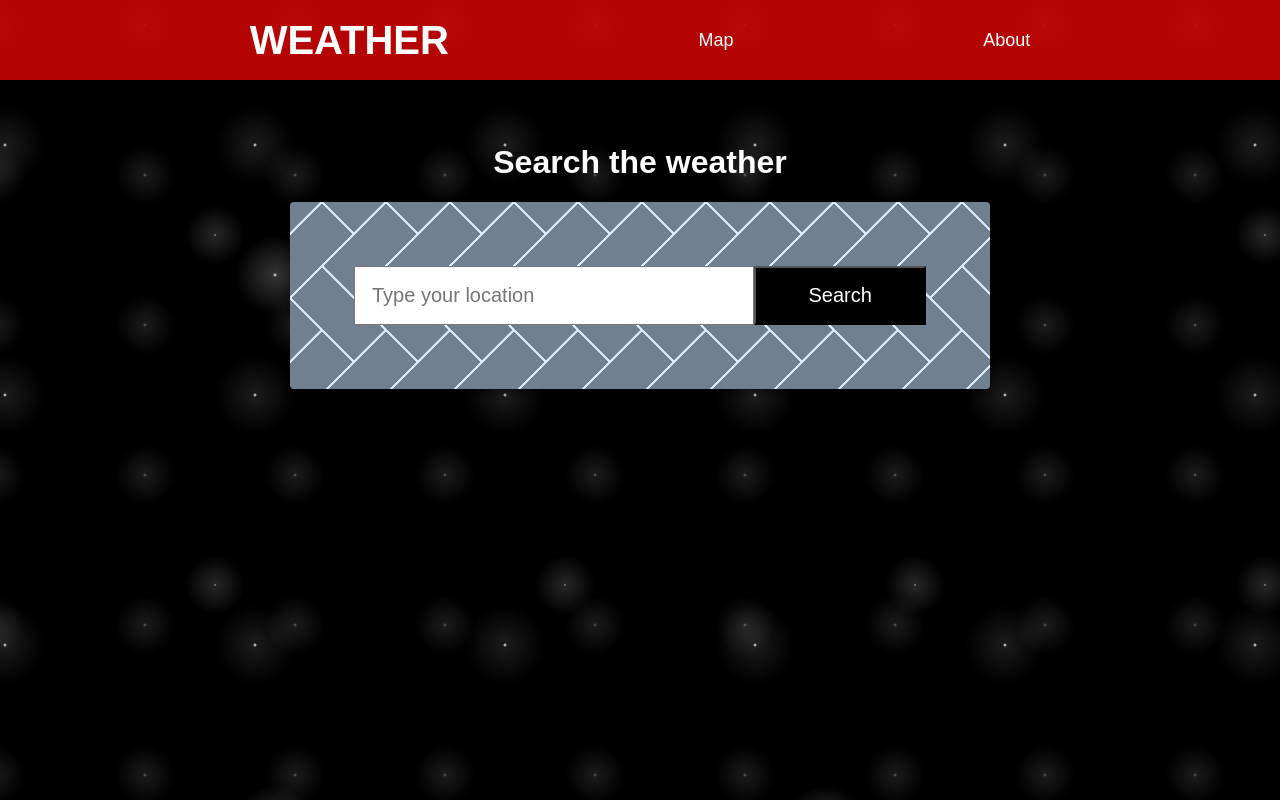
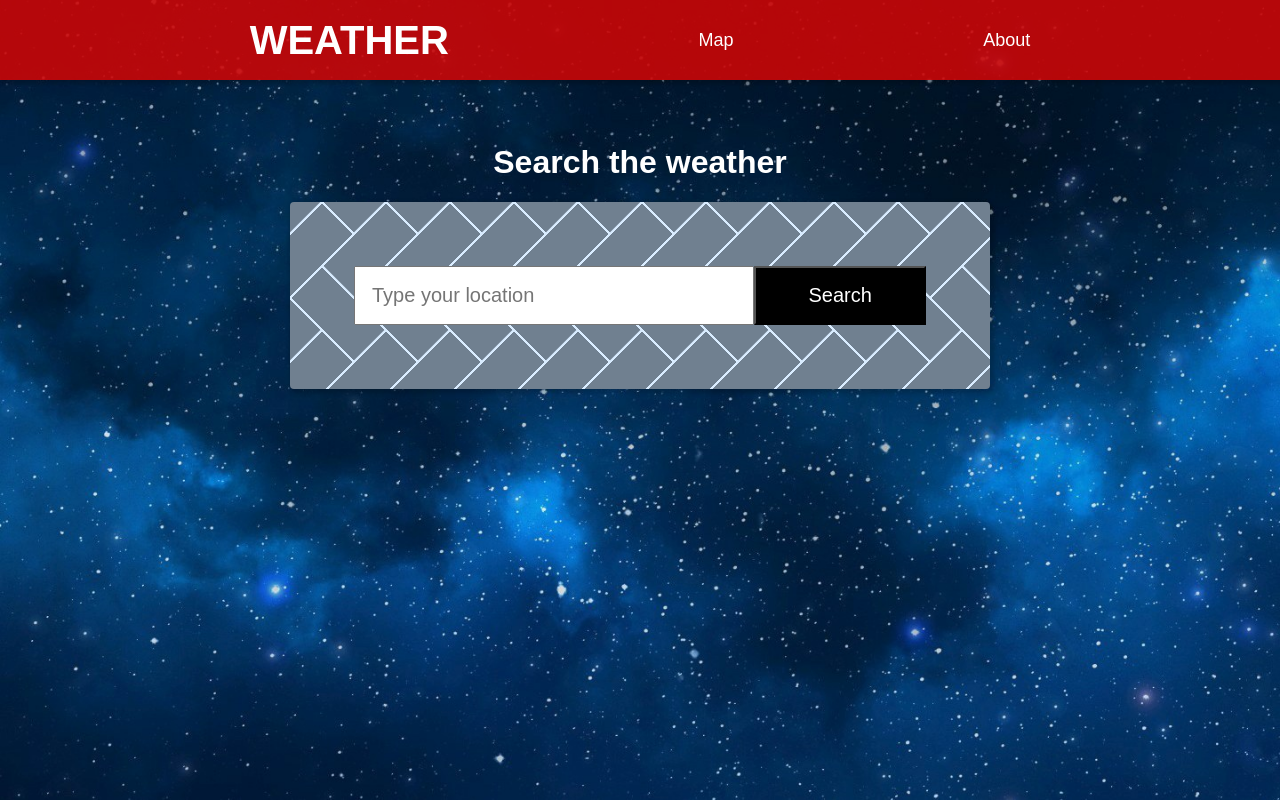
Before and after one commit to shashang29/weather, a React (Create React App) app: page / in a window 1280 px wide. Built offline with nearby package versions, Linux system fonts and the light colour scheme.

Commit message:
additional features

```diff
--- a/src/App.css
+++ b/src/App.css
@@ -48,13 +48,13 @@
   width: 700px;
   display: flex;
   justify-content: space-evenly;
-  background-color: rgba(247, 1, 1, 0.44);
-    margin-bottom: 20px;
+  background-color: rgba(1, 14, 38, 0.693);
+  margin-bottom: 20px;
 }
 
 
 .weather-box p{
-  background-color: black;
+  background-color: rgba(0, 0, 0, 0.83);
   padding: 10px;
   margin: 12px;
 }
--- a/src/index.css
+++ b/src/index.css
@@ -1,15 +1,11 @@
 body {
   margin: 0;
   color: white;
-  background-color:black;
-background-image:
-radial-gradient(white, rgba(255,255,255,.2) 2px, transparent 40px),
-radial-gradient(white, rgba(255,255,255,.15) 1px, transparent 30px),
-radial-gradient(white, rgba(255,255,255,.1) 2px, transparent 40px),
-radial-gradient(rgba(255,255,255,.4), rgba(255,255,255,.1) 2px, transparent 30px);
-background-size: 550px 550px, 350px 350px, 250px 250px, 150px 150px;
-background-position: 0 0, 40px 60px, 130px 270px, 70px 100px;
-font-family: fantasy;
+  font-family: fantasy;
+  background: url('./img/bg.png') #000;
+  background-size: cover;
+  width: 100vw;
+  height: 100vh;
 }
 button {
   cursor: pointer;
```
Also changed, not shown: src/img/bg.png (added).
